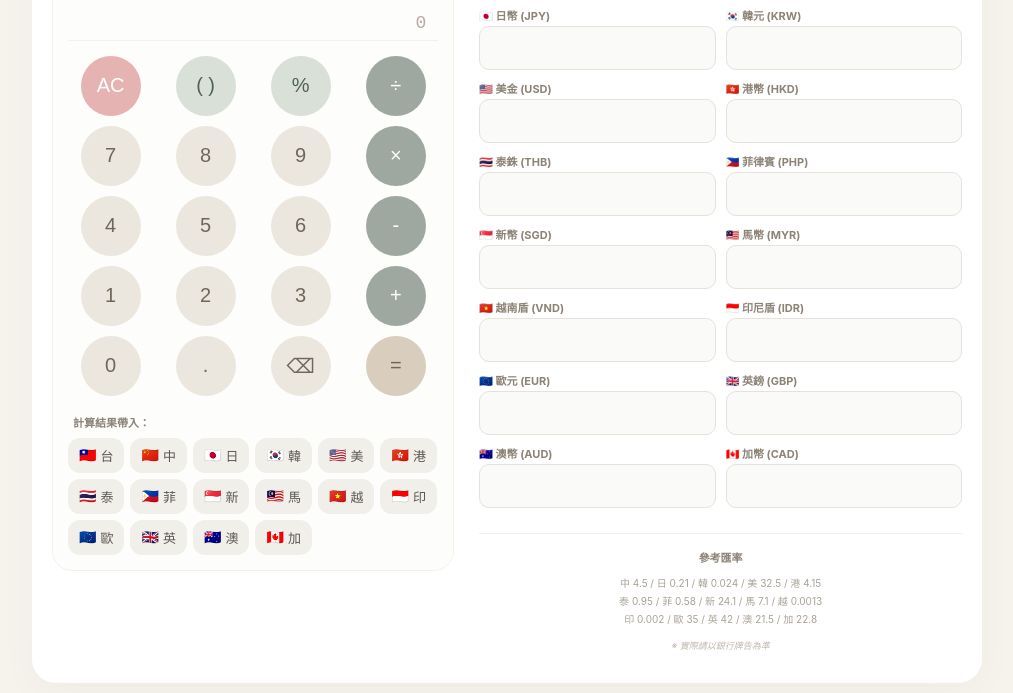
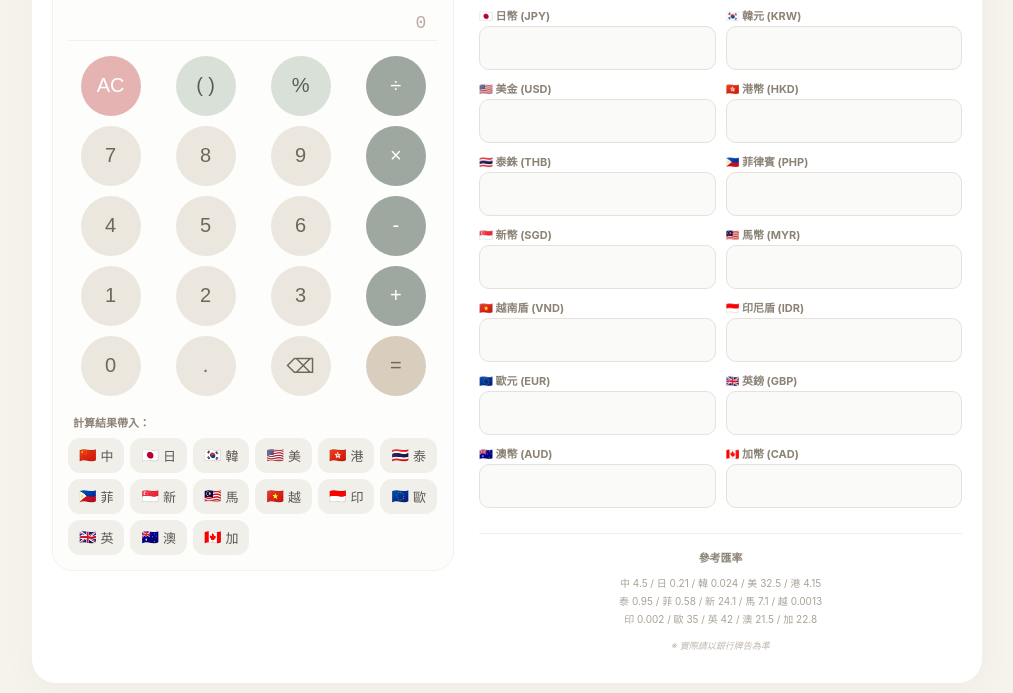
Before and after one commit to m001aniu/-, a plain HTML site: page index.html in a window 1280 px wide. Shown: the part 155-848 px from the top of the page, without its empty margins (133-1146 px from the left). Drawn offline with Linux system fonts and the light colour scheme.

Commit message:
Update index.html

```diff
--- a/index.html
+++ b/index.html
@@ -1,3 +1,4 @@
+
 <!DOCTYPE html>
 <html lang="zh-TW">
 <head>
@@ -110,7 +111,6 @@
 
                 <p class="apply-title">計算結果帶入：</p>
                 <div class="chip-group">
-                    <span class="chip" onclick="applyTo('twd')"><span>🇹🇼</span>台</span>
                     <span class="chip" onclick="applyTo('cny')"><span>🇨🇳</span>中</span>
                     <span class="chip" onclick="applyTo('jpy')"><span>🇯🇵</span>日</span>
                     <span class="chip" onclick="applyTo('krw')"><span>🇰🇷</span>韓</span>
```
